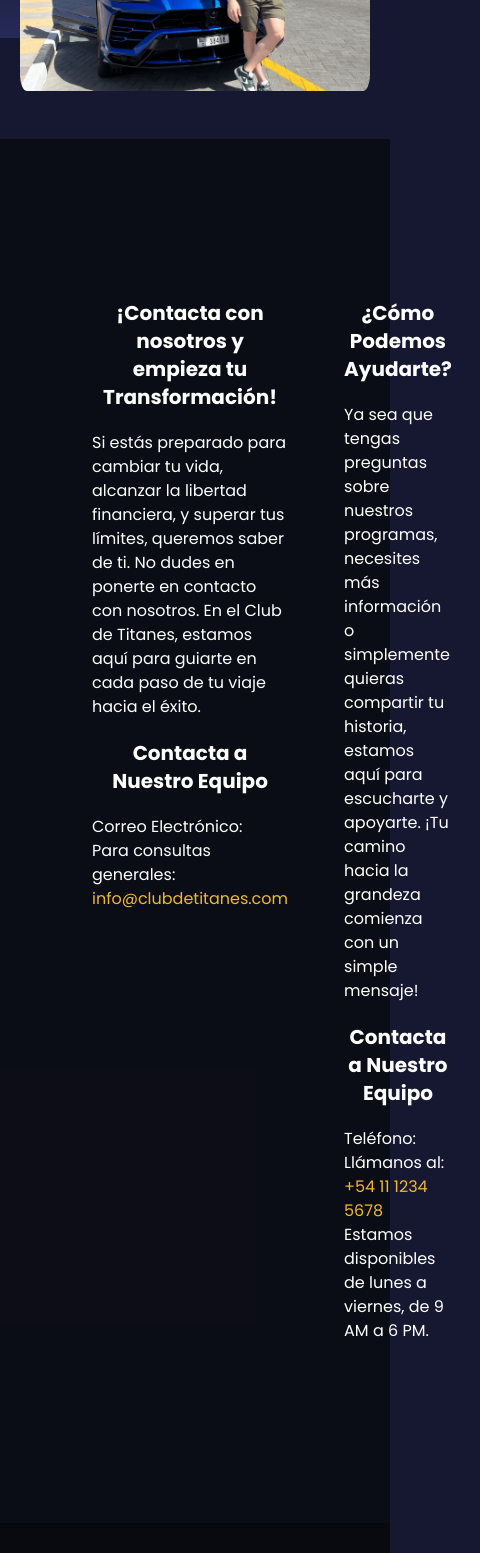
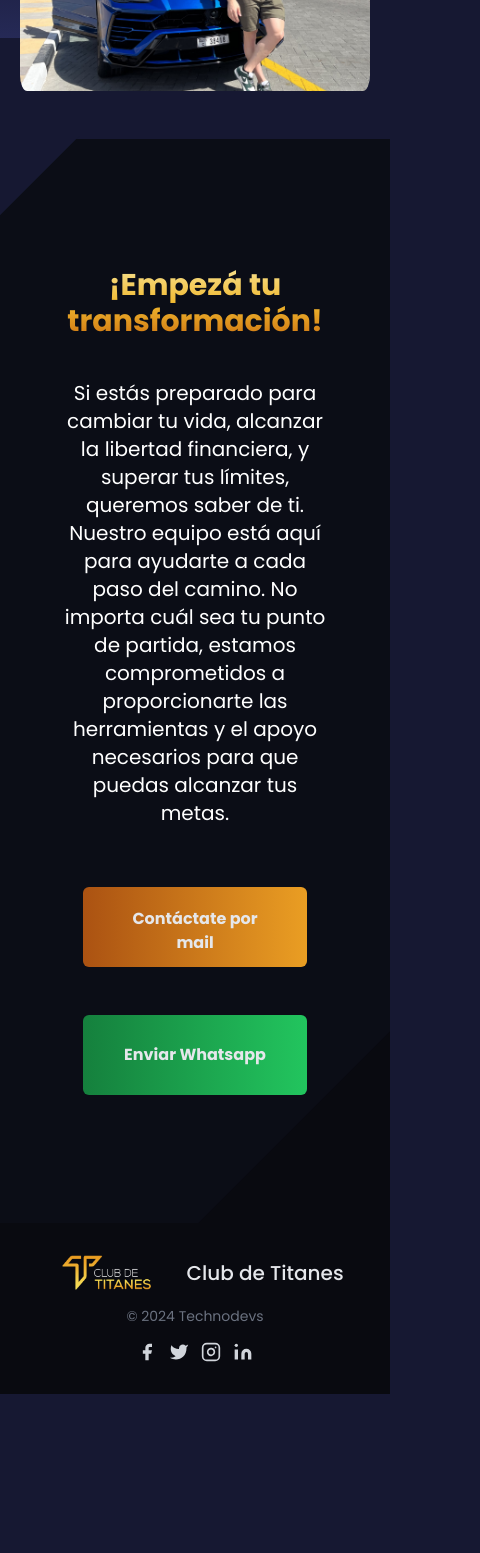
Before and after one commit to technodevs-ar/ClubDeTitanes, a React (Vite) app: page / in a window 390 px wide. Shown: the part 7060-8613 px from the top of the page, 480 px wide, since content can reach past the window. After the commit the page ends 8454 px from the top, so only its background shows below. Built offline with nearby package versions, Linux system fonts and the light colour scheme.

Commit message:
Cambio section contact

```diff
--- a/src/components/Home/SectionContact.jsx
+++ b/src/components/Home/SectionContact.jsx
@@ -1,36 +1,32 @@
+import './contact.css'
+
 export const SectionContact = () => {
   return (
-    <section className="bg-alternative-950/80 flex flex-row py-40 gap-28 justify-center items-center px-8 conta">
+    <section className="bg-alternative-950/80 flex flex-row py-32 justify-center items-center px-8 relative">
       <div className="container flex px-8">
-        <div className="flex flex-col items-start container">
-          <h3 className="bg-gradient-to-b px-7 espacio-titanes text-white inline-block text-center text-transparent bg-clip-text text-xl sm:text-3xl md:text-2xl font-bold">
-          ¡Contacta con nosotros y empieza tu Transformación!
-          </h3>
-          <p className="px-7 py-5 text-white ">
+        <div className="flex flex-col items-center container text-center">
+          <h1 className="bg-gradient-to-b espacio-titanes from-primary-200 via-primary-400 to-primary-600 inline-block text-center text-transparent bg-clip-text text-3xl sm:text-4xl md:text-4xl font-bold mb-7">
+            ¡Empezá tu transformación!
+          </h1>
+          <p className="sm:px-7 py-3 text-white text-xl ">
             Si estás preparado para cambiar tu vida, alcanzar la libertad
-            financiera, y superar tus límites, queremos saber de ti. No dudes en
-            ponerte en contacto con nosotros. En el Club de Titanes, estamos
-            aquí para guiarte en cada paso de tu viaje hacia el éxito.
+            financiera, y superar tus límites, queremos saber de ti. Nuestro
+            equipo está aquí para ayudarte a cada paso del camino. No importa
+            cuál sea tu punto de partida, estamos comprometidos a proporcionarte
+            las herramientas y el apoyo necesarios para que puedas alcanzar tus metas.
           </p>
-          <h2 className="bg-gradient-to-b px-7 espacio-titanes text-white inline-block text-center text-transparent bg-clip-text text-xl sm:text-3xl md:text-2xl font-bold" >Contacta a Nuestro Equipo</h2>
-          <p className="px-7 py-5 text-white ">Correo Electrónico: <br />
-          Para consultas generales: <a className="text-primary-400" href="mailto:info@clubdetitanes.com">info@clubdetitanes.com</a>
-          </p>
-        </div>
-        <div className="w-[1/2] flex flex-col items-start container">
-          <h1 className="bg-gradient-to-b px-7 espacio-titanes text-white inline-block text-center text-transparent bg-clip-text text-xl sm:text-3xl md:text-2xl font-bold">
-            ¿Cómo Podemos Ayudarte?
-          </h1>
-          <p className="px-7 py-5 text-white ">
-          Ya sea que tengas preguntas sobre nuestros programas, necesites más información o simplemente quieras compartir tu historia, estamos aquí para escucharte y apoyarte. ¡Tu camino hacia la grandeza comienza con un simple mensaje!
-          </p>
-          <h2 className="bg-gradient-to-b px-7 espacio-titanes text-white inline-block text-center text-transparent bg-clip-text text-xl sm:text-3xl md:text-2xl font-bold" >Contacta a Nuestro Equipo</h2>
-          <p className="px-7 py-5 text-white ">Teléfono: <br />
-          Llámanos al: <a className="text-primary-400" href="tel:541112345678">+54 11 1234 5678</a> <br />
-          Estamos disponibles de lunes a viernes, de 9 AM a 6 PM.
-          </p>
+          <div className="flex gap-5 mt-12 flex-col lg:flex-row">
+            <button className="py-5 px-8 bg-gradient-to-r from-primary-700 to-primary-500 rounded-md text-base sm:text-lg text-gray-200 font-bold w-56 sm:w-96 h-20 sm:h-16">
+              Contáctate por mail
+            </button>
+            <button className="py-5 px-8 bg-gradient-to-r from-green-700 to-green-500 rounded-md text-base sm:text-lg text-gray-200 font-bold w-56 sm:w-96 h-20 sm:h-16 mt-7">
+              Enviar Whatsapp
+            </button>
+          </div>
         </div>
       </div>
+      <div className='top-vertice -mt-1 w-20 h-20 md:w-32 md:h-32 lg:w-48 lg:h-48 absolute top-0 left-0' />
+      <div className="bottom-vertice w-48 h-48 absolute right-0 bottom-0" />
     </section>
   );
 };
--- /dev/null
+++ b/src/components/Home/contact.css
@@ -0,0 +1,9 @@
+.bottom-vertice {
+  clip-path: polygon(100% 100%, 0 100%, 100% 0);
+  background-color: #090A10;
+}
+
+.top-vertice {
+  clip-path: polygon(0 0, 0 100%, 100% 0);
+  background-color: #161832;
+}
```
